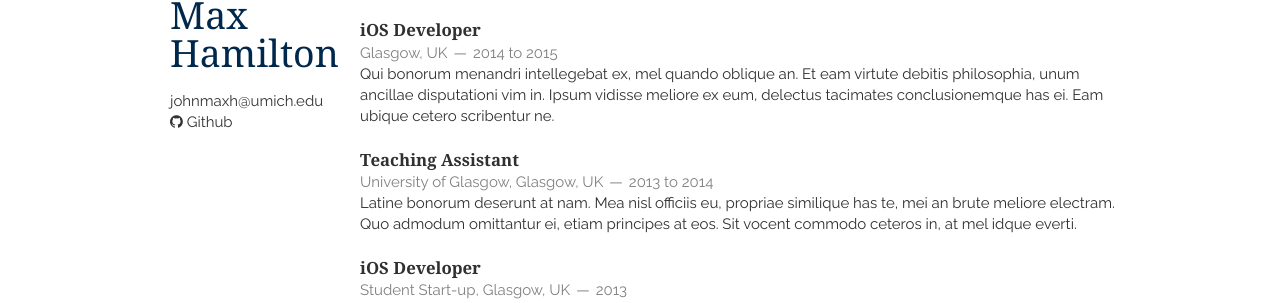
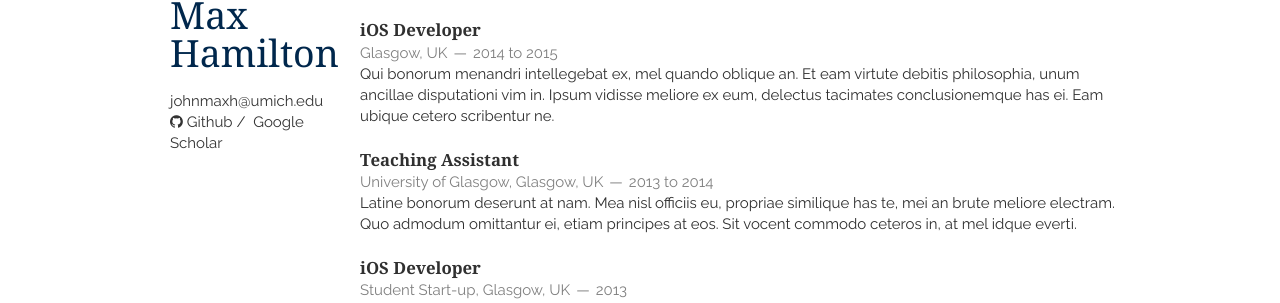
Before and after one commit to johnmaxh/johnmaxh.github.io, a Jekyll site: the page built from index.html, in a window 1280 px wide. Shown: the part 185-488 px from the top of the page. Built offline with Jekyll 4.4.1, drawn with Linux system fonts in a browser that asks for light colours; nearby versions of some CDN libraries; the list of posts is cut into pages by our own code.

Commit message:
Update layout.html

```diff
--- a/_layouts/layout.html
+++ b/_layouts/layout.html
@@ -35,7 +35,8 @@
         <h1>{{ site.name }}</h1>
         <p>
             <a id="email" href=""></a><br/>
-            <a href="https://github.com/{{ site.github }}"><i class="fa fa-github"></i> Github</a>
+            <a href="https://github.com/{{ site.github }}"><i class="fa fa-github"></i> Github</a> /
+            <a href="https://scholar.google.com/citations?user={{ site.google_scholar }}"><i class="fa fa-google-scholar"></i> Google Scholar</a>
         </p>
     </header>
     <div class="thirteen columns clearfix">
```
